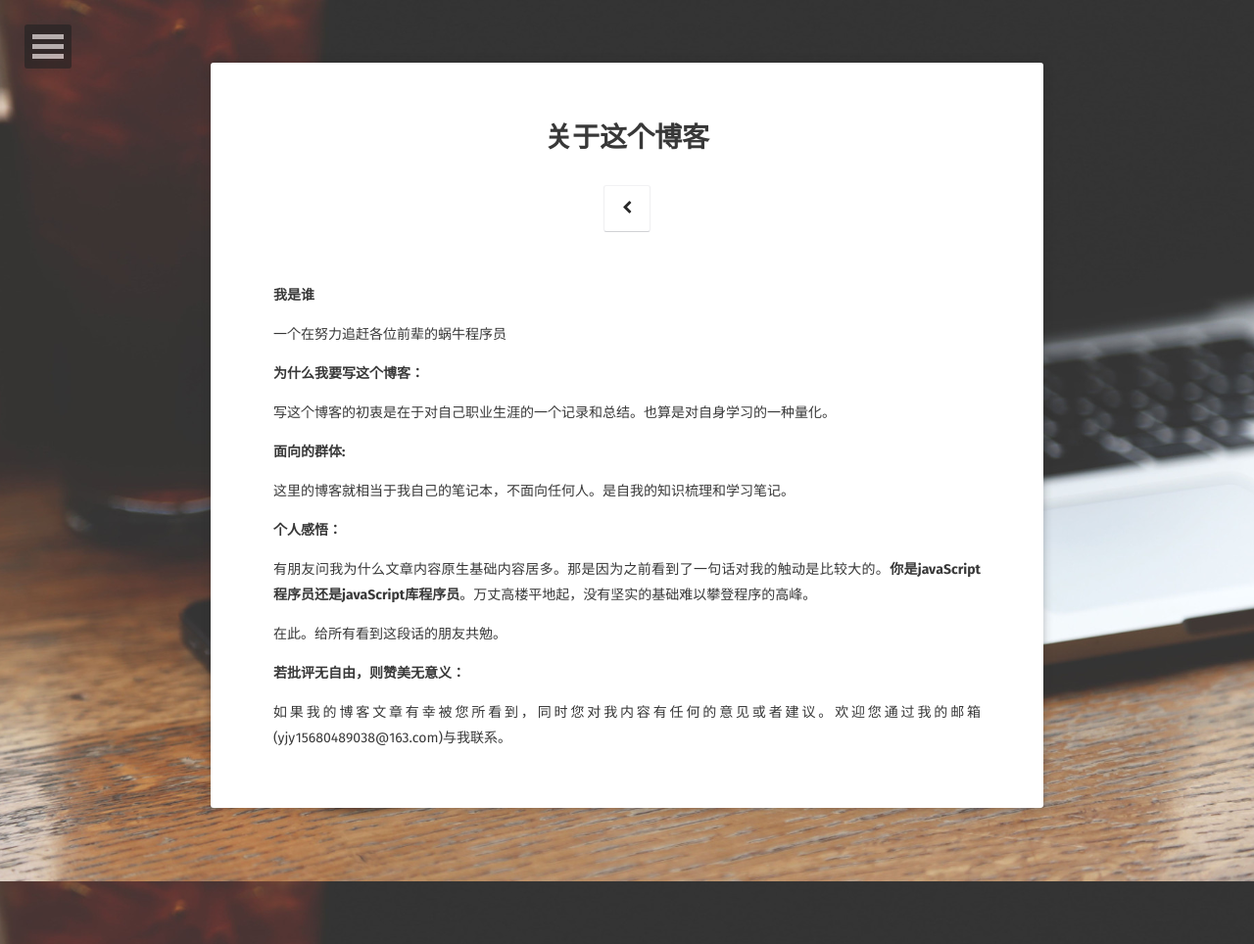
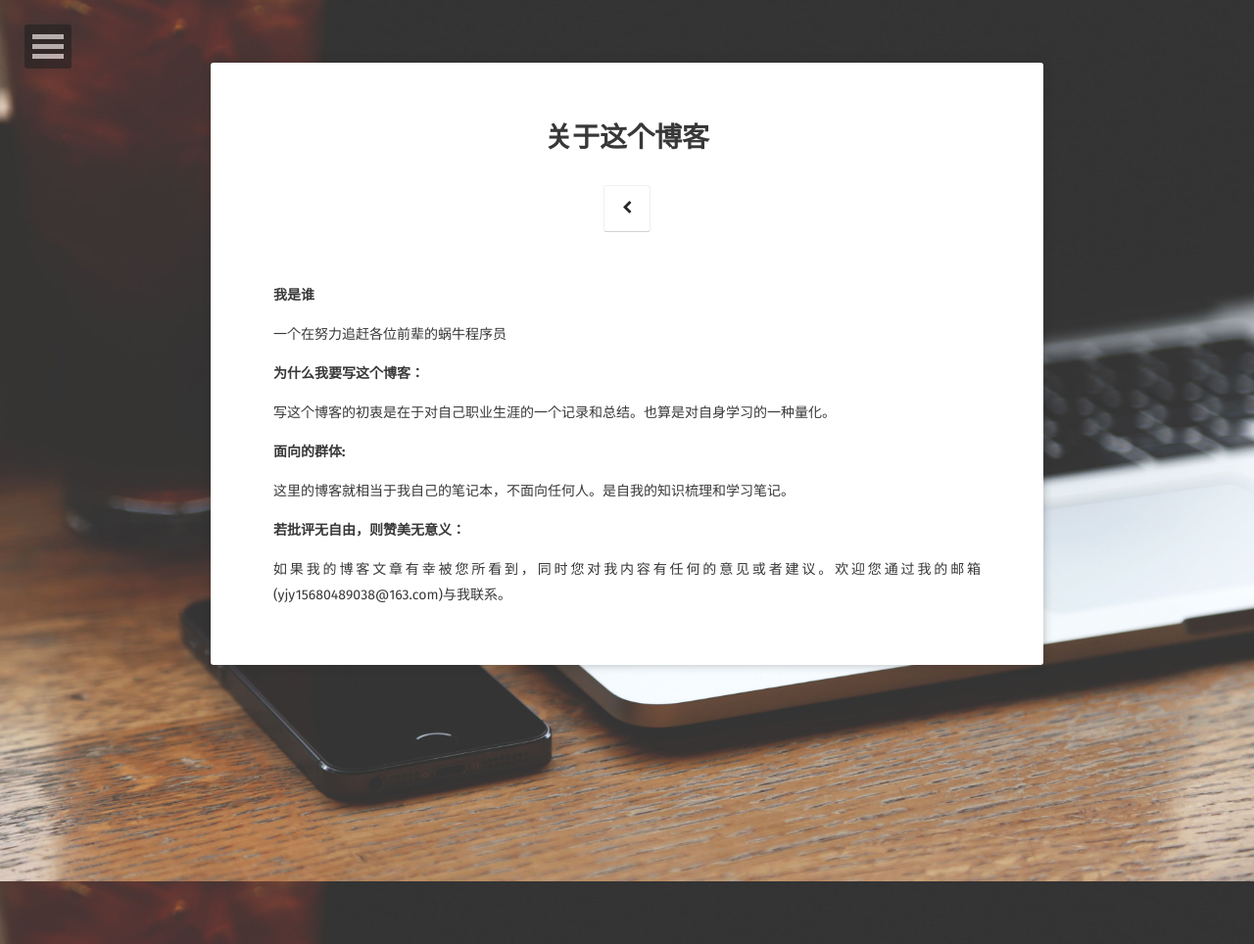
Before and after one commit to thomas-void0/lmxyjy.github.io, a Jekyll site: the page built from about/index.md, in a window 1280 px wide. Shown: the whole page at 98% size. Built offline with Jekyll 4.4.1, drawn with Linux system fonts in a browser that asks for light colours; some web fonts are replaced.

Commit message:
update about

```diff
--- a/about/index.md
+++ b/about/index.md
@@ -17,12 +17,6 @@ comments: false
 
 这里的博客就相当于我自己的笔记本，不面向任何人。是自我的知识梳理和学习笔记。
 
-**个人感悟：**
-
-有朋友问我为什么文章内容原生基础内容居多。那是因为之前看到了一句话对我的触动是比较大的。**你是javaScript程序员还是javaScript库程序员**。万丈高楼平地起，没有坚实的基础难以攀登程序的高峰。
-
-在此。给所有看到这段话的朋友共勉。
-
 **若批评无自由，则赞美无意义：**
 
 如果我的博客文章有幸被您所看到，同时您对我内容有任何的意见或者建议。欢迎您通过我的邮箱(yjy15680489038@163.com)与我联系。
```
